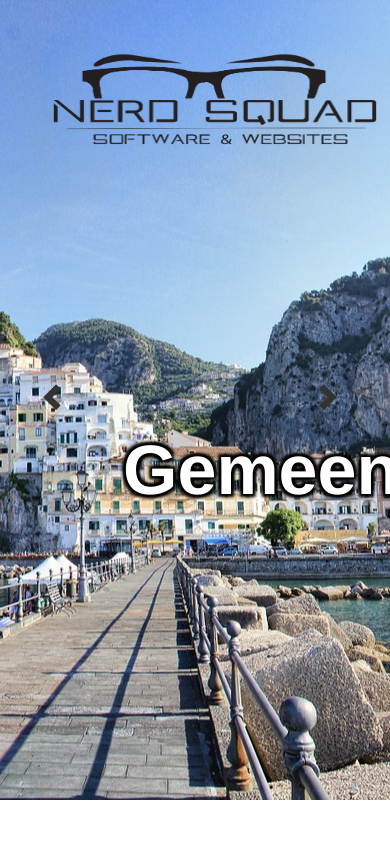
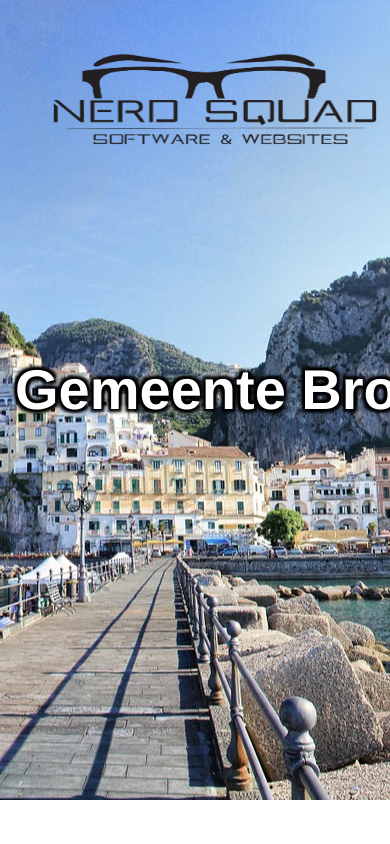
Before and after one commit to Mikevanleeuwen/Development, a PHP site: page /Home/HTML/index.html in a window 390 px wide; the page is wider, and only the part inside the window is pictured. Run offline with PHP 8.4, Linux system fonts and the light colour scheme.

Commit message:
adding changes

```diff
--- a/Home/CSS/index.css
+++ b/Home/CSS/index.css
@@ -15,14 +15,19 @@
 .arrows{
 	font-size: 2em;
 	margin-top: 230px;
-	margin-right: 50px;
+	margin-right: 30px;
+	text-shadow:
+	2px 2px 2px white,
+	2px -2px 2px white,
+	-2px 2px 2px white,
+	-2px -2px 2px white;
 }
 
 .headertxt{
-	width: 900px;
-	margin: 0 30%;
+	width: 590px;
+	margin: 0 auto;
 	margin-top: -70px ;
-	font-size: 5em;
+	font-size: 400%;
 	color: white;
 	text-shadow:
 	3px  3px 3px black,
@@ -30,3 +35,11 @@
    -3px  3px 3px black,
    -3px -3px 3px black;
 }
+
+@media screen and (max-width: 700px) {
+   	.arrows {
+        display: none;
+    }
+    .headertxt{
+    	margin-top: 200px;
+    }
--- a/Home/HTML/index.html
+++ b/Home/HTML/index.html
@@ -29,7 +29,7 @@
 				<div class="container-fluid">
 					<div class="row-fluid">
 						<div class="headertxt">
-							<p><b>Gemeente Bronto bay</b></p>
+							<p><b>Gemeente Bronto Bay</b></p>
 						</div>
 					</div>
 				</div>
```
